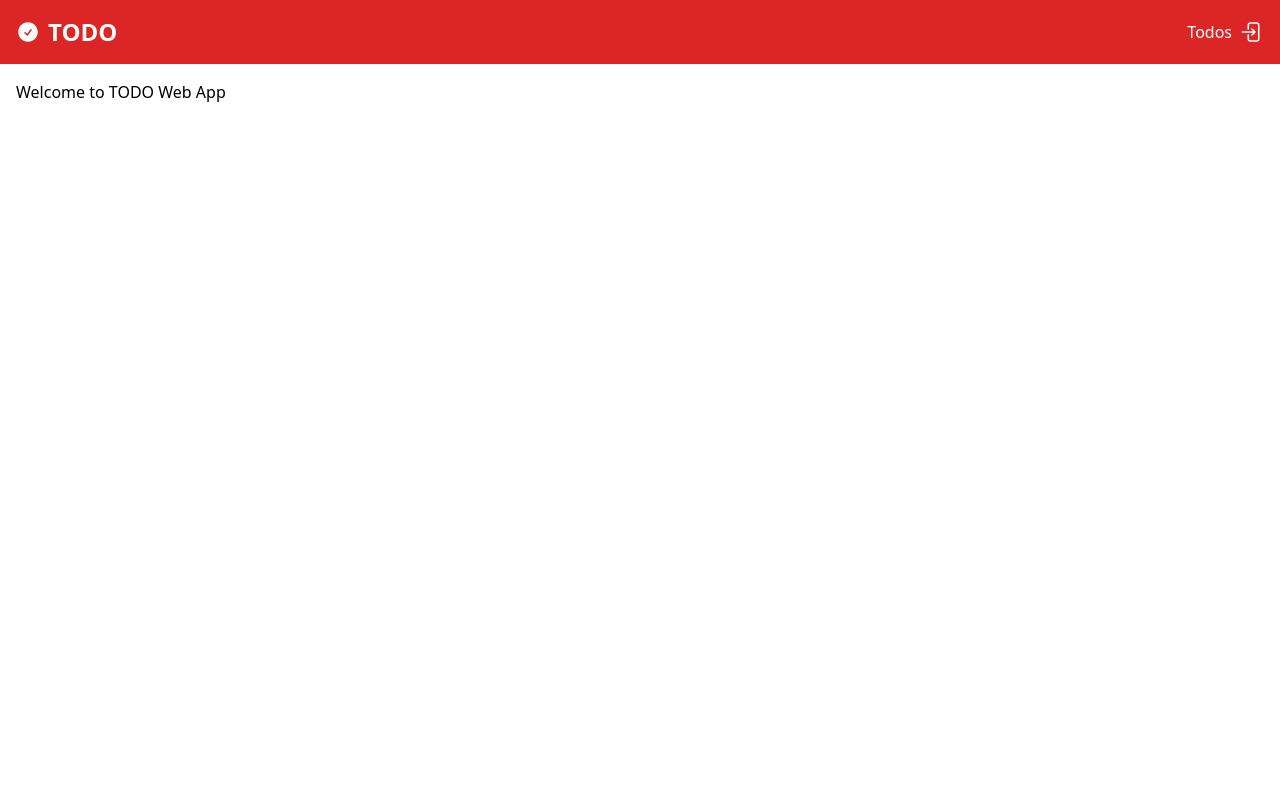
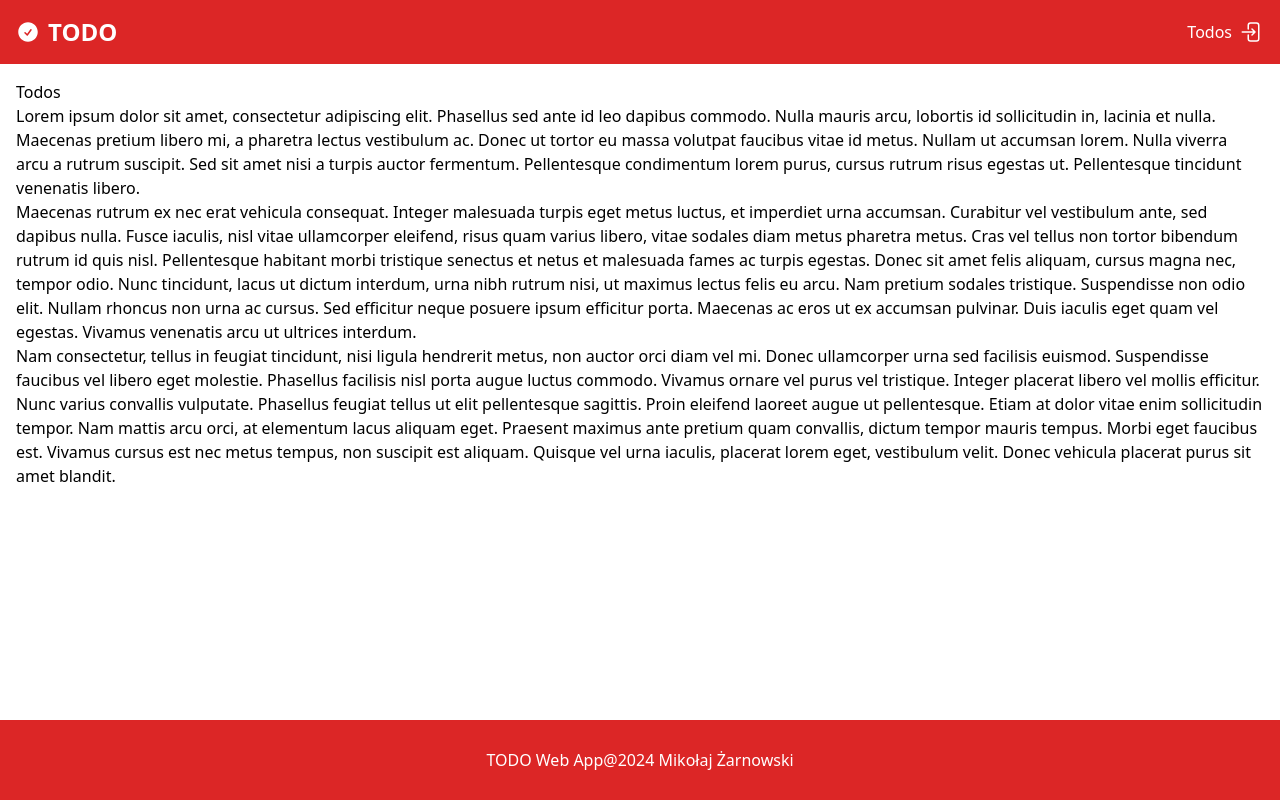
Before and after one commit to MikiWojak/todo-web-app, a React (Vite) app in the folder frontend/: page / in a window 1280 px wide. Shown: the top 800 px of the page. Built offline with nearby package versions, Linux system fonts and the light colour scheme.

Commit message:
Style Layout

```diff
--- a/frontend/src/App.tsx
+++ b/frontend/src/App.tsx
@@ -7,16 +7,14 @@ import {
 
 import Layout from './views/layouts/Layout';
 
-import Index from './views/pages/Index';
 import Login from './views/pages/Login';
 import Todos from './views/pages/Todos';
 
 const router = createBrowserRouter(
     createRoutesFromElements(
         <Route path="/" element={<Layout />}>
-            <Route index element={<Index />} />
+            <Route index element={<Todos />} />
             <Route path="login" element={<Login />} />
-            <Route path="todos" element={<Todos />} />
         </Route>
     )
 );
--- a/frontend/src/components/layout/Footer.tsx
+++ b/frontend/src/components/layout/Footer.tsx
@@ -1,10 +1,9 @@
 const Footer = () => {
     return (
-        // @TODO Tablet - text in one line
-        <div className="w-full h-20 p-4 bg-red-600 text-white text-center">
-            <p>TODO Web App</p>
-            <p>@2024 Mikołaj Żarnowsk</p>
-        </div>
+        <footer className="w-full flex flex-col sm:flex-row justify-center items-center h-20 p-4 bg-red-600 text-white text-center">
+            <div>TODO Web App</div>
+            <div>@2024 Mikołaj Żarnowski</div>
+        </footer>
     );
 };
 
--- a/frontend/src/components/layout/Header.tsx
+++ b/frontend/src/components/layout/Header.tsx
@@ -5,7 +5,7 @@ import {
 
 const Header = () => {
     return (
-        <div className="flex justify-between w-full h-16 p-4 bg-red-600 text-white">
+        <header className="flex justify-between w-full h-16 p-4 bg-red-600 text-white">
             <div className="flex items-center gap-2 font-bold">
                 <CheckCircleIcon className="size-6" />
                 <h1 className="text-2xl">TODO</h1>
@@ -18,7 +18,7 @@ const Header = () => {
                     <ArrowRightEndOnRectangleIcon className="size-6" />
                 </div>
             </div>
-        </div>
+        </header>
     );
 };
 
--- a/frontend/src/views/layouts/Layout.tsx
+++ b/frontend/src/views/layouts/Layout.tsx
@@ -8,10 +8,9 @@ const Layout = () => {
         <div>
             <Header />
 
-            {/*@TODO min height */}
-            <div className="h-screen m-4">
+            <main className="w-full min-h-[calc(100vh-144px)] p-4">
                 <Outlet />
-            </div>
+            </main>
 
             <Footer />
         </div>
--- a/frontend/src/views/pages/Index.tsx
+++ /dev/null
@@ -1,9 +0,0 @@
-const Index = () => {
-    return (
-        <>
-            <h1>Welcome to TODO Web App</h1>
-        </>
-    );
-};
-
-export default Index;
--- a/frontend/src/views/pages/Todos.tsx
+++ b/frontend/src/views/pages/Todos.tsx
@@ -2,6 +2,12 @@ const Todos = () => {
     return (
         <>
             <h1>Todos</h1>
+
+            <p>Lorem ipsum dolor sit amet, consectetur adipiscing elit. Phasellus sed ante id leo dapibus commodo. Nulla mauris arcu, lobortis id sollicitudin in, lacinia et nulla. Maecenas pretium libero mi, a pharetra lectus vestibulum ac. Donec ut tortor eu massa volutpat faucibus vitae id metus. Nullam ut accumsan lorem. Nulla viverra arcu a rutrum suscipit. Sed sit amet nisi a turpis auctor fermentum. Pellentesque condimentum lorem purus, cursus rutrum risus egestas ut. Pellentesque tincidunt venenatis libero.</p>
+
+            <p>Maecenas rutrum ex nec erat vehicula consequat. Integer malesuada turpis eget metus luctus, et imperdiet urna accumsan. Curabitur vel vestibulum ante, sed dapibus nulla. Fusce iaculis, nisl vitae ullamcorper eleifend, risus quam varius libero, vitae sodales diam metus pharetra metus. Cras vel tellus non tortor bibendum rutrum id quis nisl. Pellentesque habitant morbi tristique senectus et netus et malesuada fames ac turpis egestas. Donec sit amet felis aliquam, cursus magna nec, tempor odio. Nunc tincidunt, lacus ut dictum interdum, urna nibh rutrum nisi, ut maximus lectus felis eu arcu. Nam pretium sodales tristique. Suspendisse non odio elit. Nullam rhoncus non urna ac cursus. Sed efficitur neque posuere ipsum efficitur porta. Maecenas ac eros ut ex accumsan pulvinar. Duis iaculis eget quam vel egestas. Vivamus venenatis arcu ut ultrices interdum.</p>
+
+            <p>Nam consectetur, tellus in feugiat tincidunt, nisi ligula hendrerit metus, non auctor orci diam vel mi. Donec ullamcorper urna sed facilisis euismod. Suspendisse faucibus vel libero eget molestie. Phasellus facilisis nisl porta augue luctus commodo. Vivamus ornare vel purus vel tristique. Integer placerat libero vel mollis efficitur. Nunc varius convallis vulputate. Phasellus feugiat tellus ut elit pellentesque sagittis. Proin eleifend laoreet augue ut pellentesque. Etiam at dolor vitae enim sollicitudin tempor. Nam mattis arcu orci, at elementum lacus aliquam eget. Praesent maximus ante pretium quam convallis, dictum tempor mauris tempus. Morbi eget faucibus est. Vivamus cursus est nec metus tempus, non suscipit est aliquam. Quisque vel urna iaculis, placerat lorem eget, vestibulum velit. Donec vehicula placerat purus sit amet blandit.</p>
         </>
     );
 };
```
